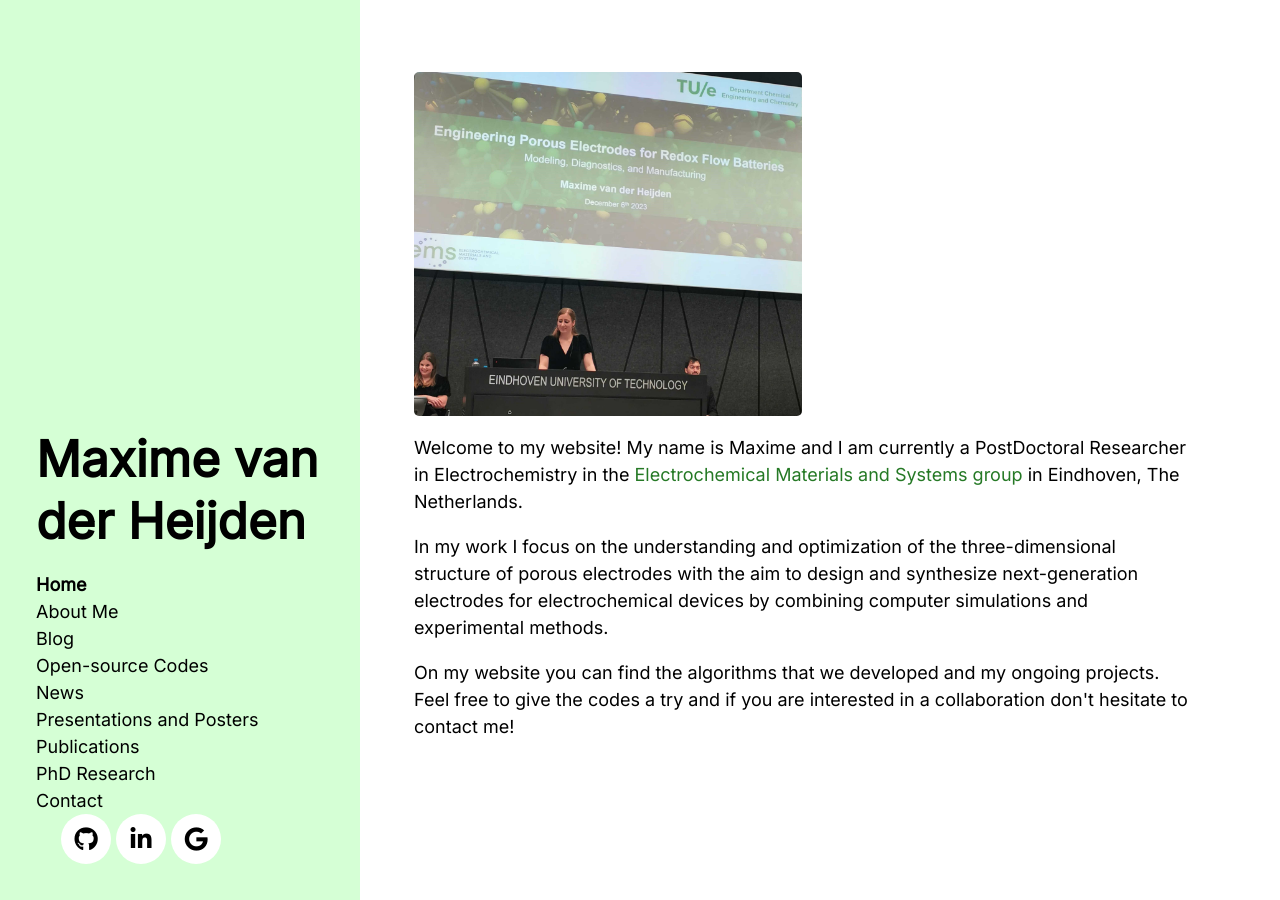
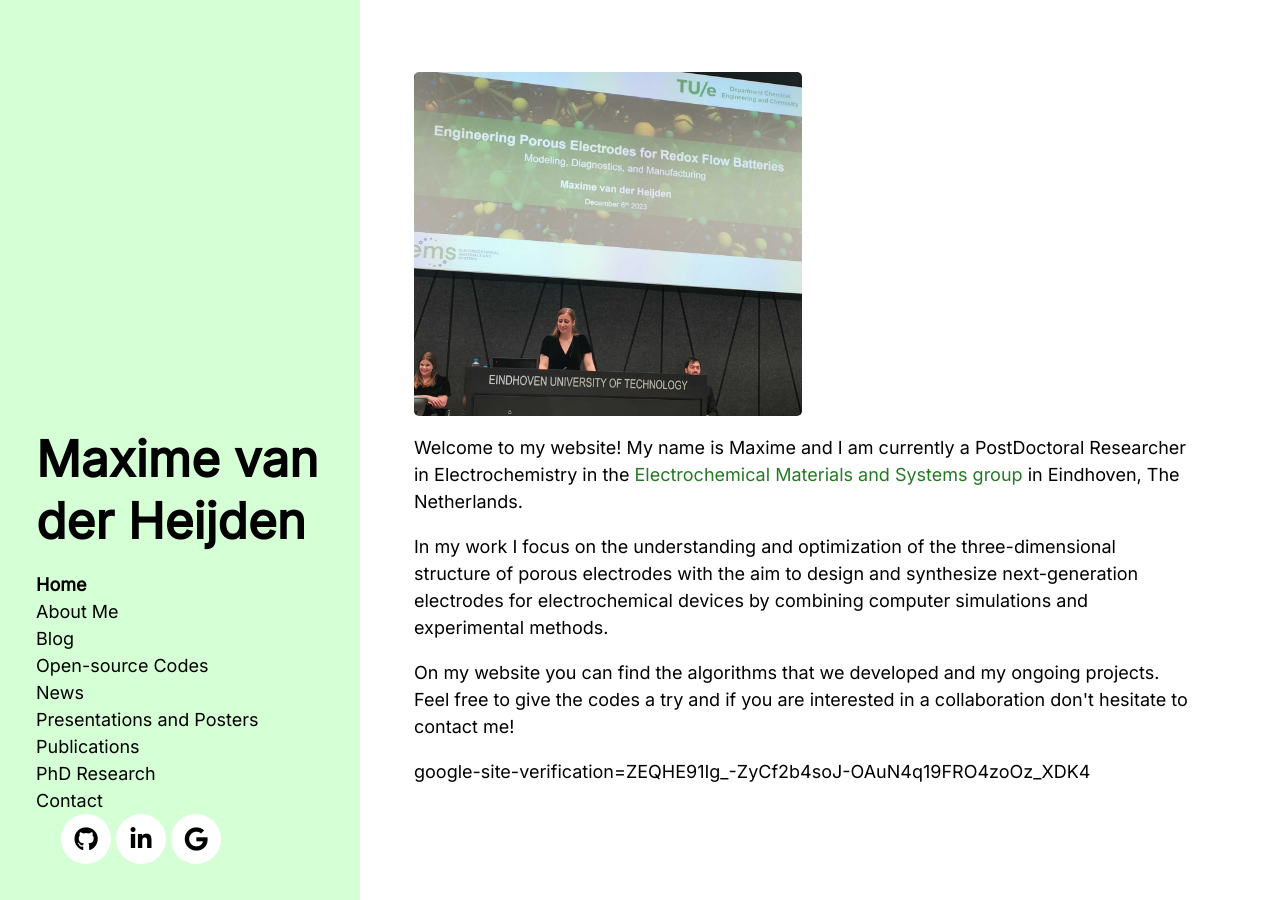
Before and after one commit to MaximevdHeijden/MaximevdHeijden.github.io, a Jekyll site: the page built from index.html, in a window 1280 px wide. Built offline with Jekyll 4.4.1, drawn with Linux system fonts in a browser that asks for light colours; nearby versions of some CDN libraries; the list of posts is cut into pages by our own code.

Commit message:
update google

```diff
--- a/index.html
+++ b/index.html
@@ -15,3 +15,5 @@ title: Home
 </p>
   On my website you can find the algorithms that we developed and my ongoing projects. Feel free to give the codes a try and if you are interested in a collaboration don't hesitate to contact me!
 </p>
+
+google-site-verification=ZEQHE91Ig_-ZyCf2b4soJ-OAuN4q19FRO4zoOz_XDK4
```
